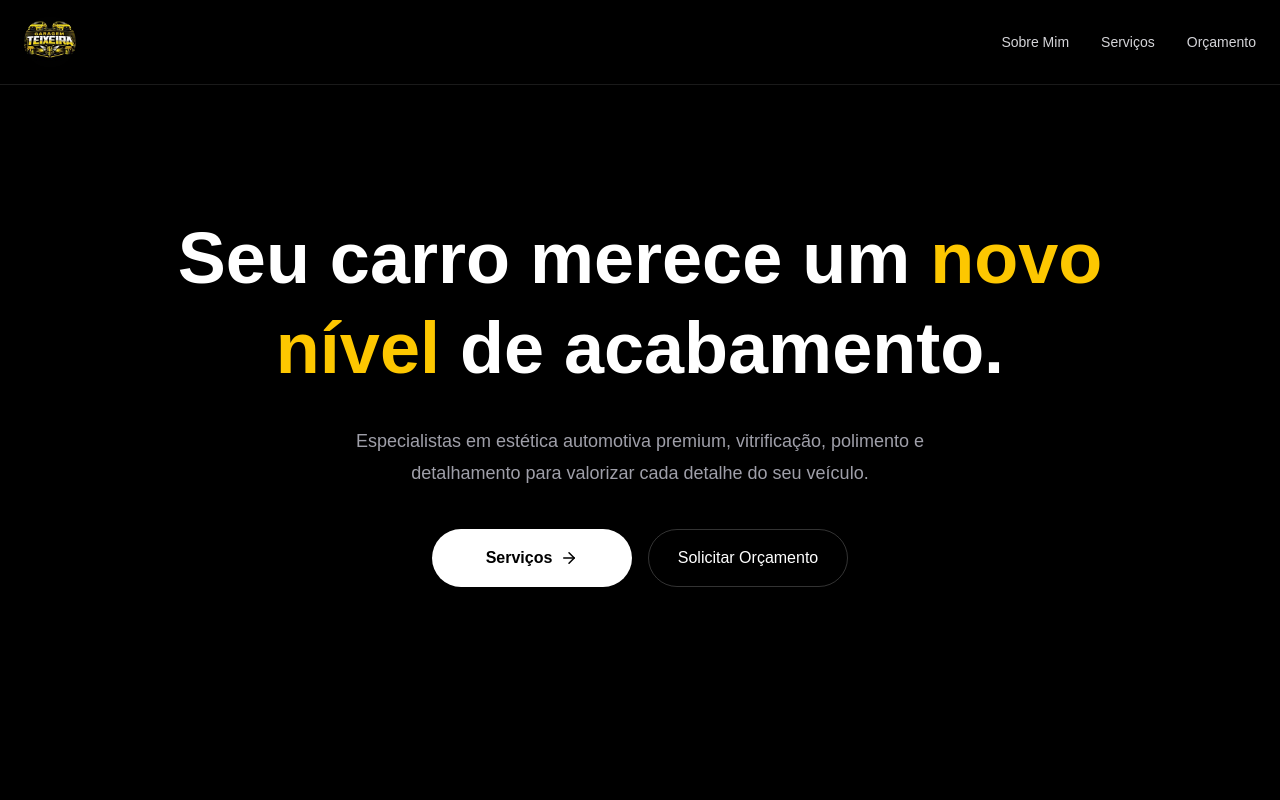
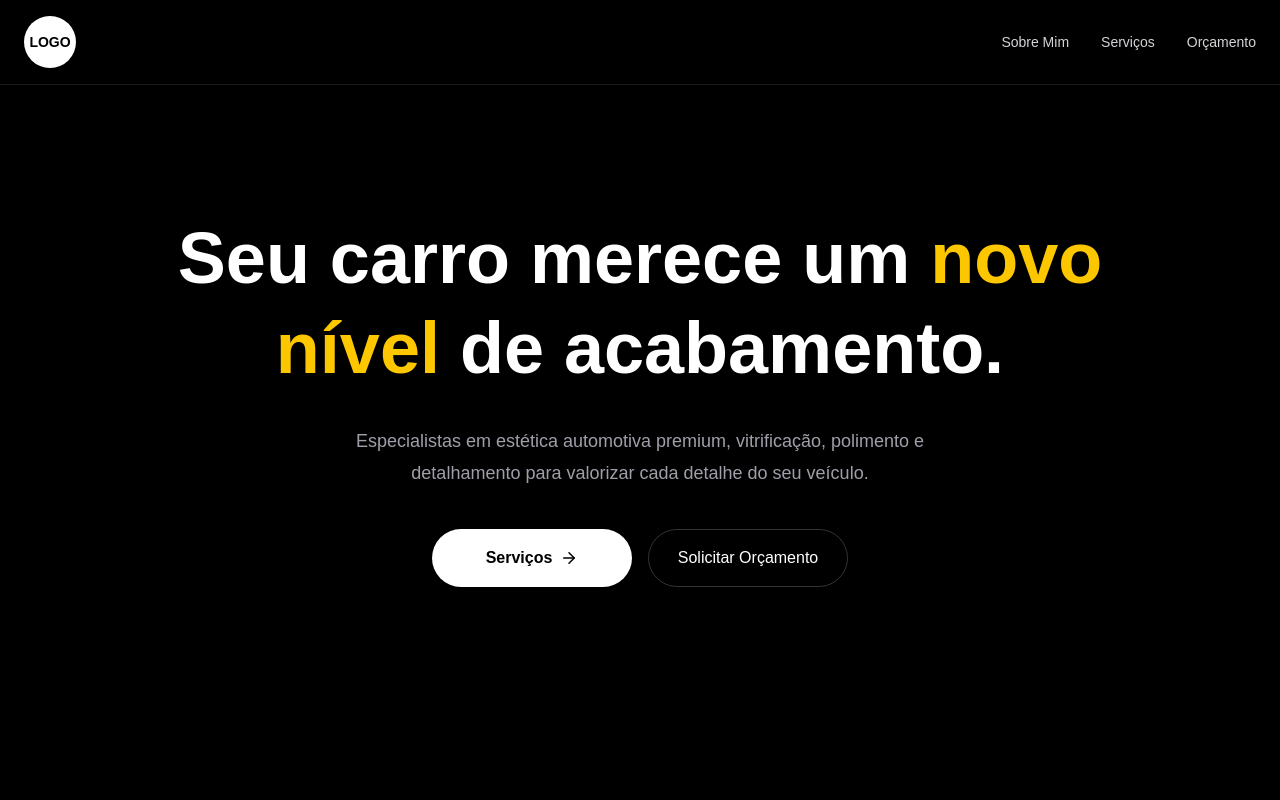
Before and after one commit to AndreyForechi/premium_estetica, a React (Vite) app: page / in a window 1280 px wide. Shown: the top 800 px of the page. Built offline with nearby package versions, Linux system fonts and the light colour scheme.

Commit message:
Mudança na logo

```diff
--- a/src/App.jsx
+++ b/src/App.jsx
@@ -25,11 +25,13 @@ export function App() {
       {/* Navbar */}
       <header className="fixed top-0 w-full bg-black/60 backdrop-blur-xl border-b border-white/10 z-50">
         <div className="max-w-7xl mx-auto px-6 py-4 flex justify-between items-center">
-          <a href="#home"><img
-            src="/logo.jpg"
-            alt="Logo"
-            className="w-13 rounded-full"
-          /></a>
+          <a href="#home">
+            <div
+
+              alt="Logo"
+              className="w-13 h-13 rounded-full bg-white text-black text-sm flex items-center justify-center font-bold">LOGO</div>
+            <div />
+          </a>
 
           <nav className="hidden md:flex gap-8 text-sm text-zinc-300">
             <a href="#about" className="hover:text-white transition">
```
